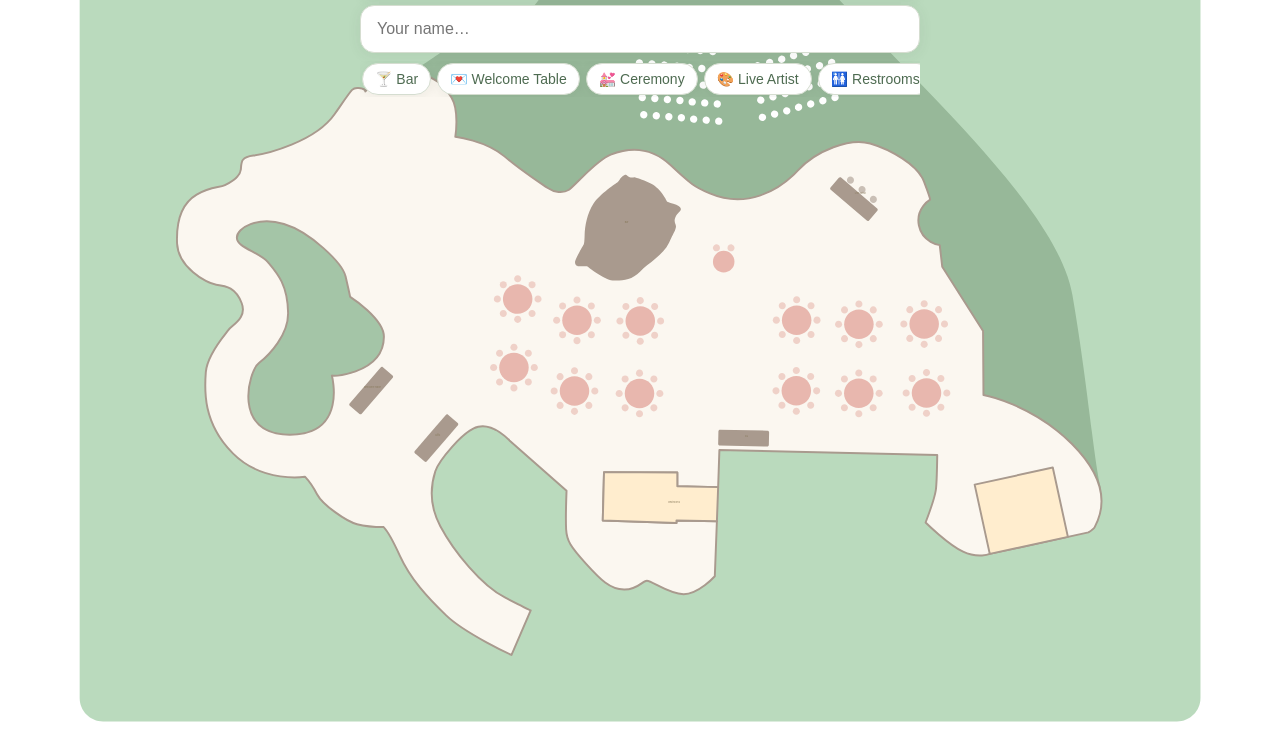
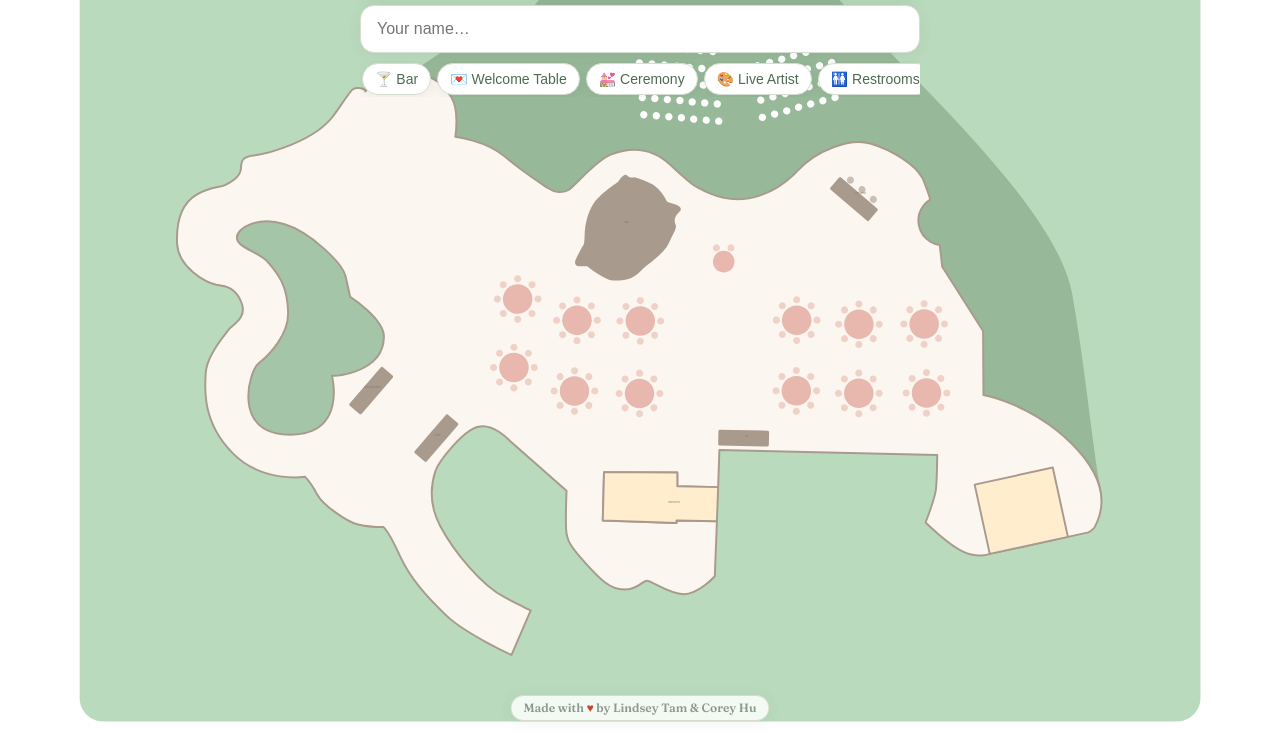
Before and after one commit to coreyhu/wedding-seating, a website built with Vite: page index.html in a window 1280 px wide. Shown: the part 69-800 px from the top of the page. Built offline with nearby package versions, Linux system fonts and the light colour scheme; some packages are replaced by stand-ins of ours; no server answers; the database is empty; what svg-pan-zoom would draw is missing.

Commit message:
feat: footer credit with colored heart (Part E)

```diff
--- a/index.html
+++ b/index.html
@@ -19,6 +19,7 @@
       <div id="banner" class="banner" hidden></div>
       <div id="results" class="results"></div>
     </div>
+    <footer id="credits" class="credits" aria-label="credit"></footer>
   </main>
   <script type="module" src="/src/guest/main.ts"></script>
 </body>
--- a/src/guest/i18n.ts
+++ b/src/guest/i18n.ts
@@ -8,6 +8,7 @@ const STRINGS = {
   connectionTrouble: { en: 'Connection trouble', zh: '网络异常' },
   retry: { en: 'Retry', zh: '重试' },
   toggle: { en: '中文', zh: 'EN' }, // the language you'd switch TO
+  credits: { en: 'Made with ♥ by Lindsey Tam & Corey Hu', zh: 'Lindsey Tam 与 Corey Hu 用 ♥ 制作' },
 } as const;
 export type StringKey = keyof typeof STRINGS;
 
--- a/src/guest/main.ts
+++ b/src/guest/main.ts
@@ -31,6 +31,16 @@ function renderStatics(): void {
   renderTableLabels();
   renderLandmarkLabels();
   renderChips();
+  renderCredits();
+}
+
+function renderCredits(): void {
+  const el = document.querySelector('#credits')!;
+  const [before, after] = t('credits').split('♥');
+  const heart = document.createElement('span');
+  heart.className = 'heart';
+  heart.textContent = '♥';
+  el.replaceChildren(before ?? '', heart, after ?? '');
 }
 
 function renderTableLabels(): void {
--- a/src/styles.css
+++ b/src/styles.css
@@ -83,3 +83,9 @@ body.picking .seat:not(.highlight) { opacity: 0.75; }
 .login input, .login button { padding: 11px; font-size: 16px; border: 1px solid var(--line); border-radius: 10px; }
 .login button { background: var(--accent-deep); color: #fff; border: 0; }
 @media (max-width: 800px) { .hostwrap #app { grid-template-columns: 1fr; } .map.tall { height: 55vh; } }
+.credits { position: fixed; left: 50%; bottom: 10px; transform: translateX(-50%);
+  z-index: 8; pointer-events: none; font-family: var(--serif); font-size: 12px;
+  color: var(--muted); background: rgba(255, 255, 255, 0.82);
+  border: 1px solid var(--line); border-radius: 999px; padding: 4px 12px;
+  box-shadow: var(--shadow); white-space: nowrap; max-width: calc(100vw - 24px); }
+.credits .heart { color: var(--highlight); }
```
Also changed, not shown: src/guest/i18n.test.ts (+7 -0 lines).
